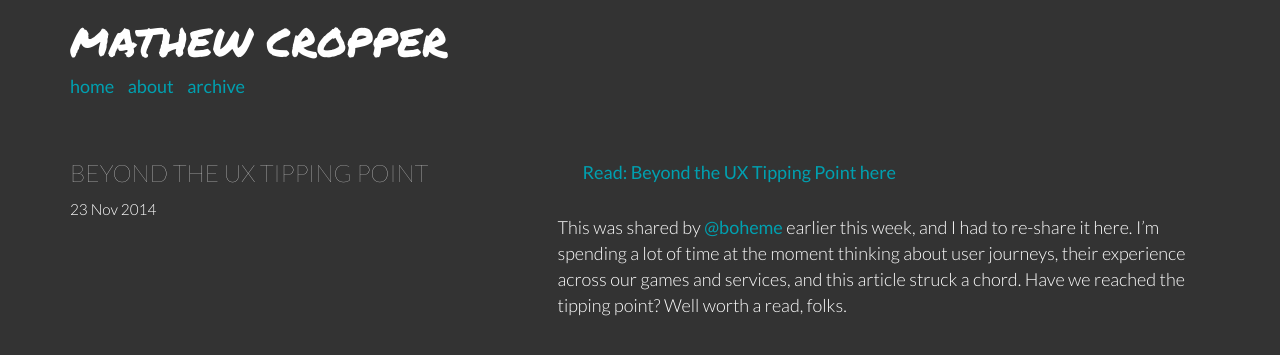
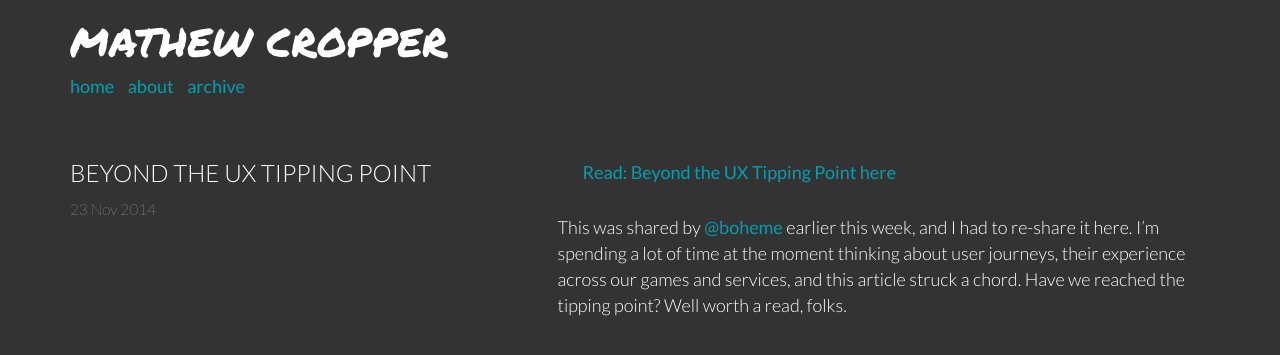
Before and after one commit to mathewcropper/mathewcropper.github.io, a Jekyll site: the page built from _posts/2014-11-23-beyond-the-ux-tipping-point.md, in a window 1280 px wide. Shown: the top 355 px of the page. Built offline with Jekyll 4.4.1, drawn with Linux system fonts in a browser that asks for light colours; nearby versions of some CDN libraries; library files that are not in the unit come from our copies.

Commit message:
Bug: Weight on post page

```diff
--- a/_layouts/post.html
+++ b/_layouts/post.html
@@ -6,8 +6,8 @@ layout: default
   <div class="container">
 		<div class="row">
 		  <div class="col-md-5 mc-margin-bottom-50">
-			  <h3 class="text-uppercase mc-100">{{ page.title }}</h3>
-			  <p class="mc-300"><small>{{ page.date | date_to_string }}</small></p>
+			  <h3 class="text-uppercase mc-300">{{ page.title }}</h3>
+			  <p class="mc-100"><small>{{ page.date | date_to_string }}</small></p>
 		  </div>
 		  <div class="col-md-7 mc-margin-bottom-50">
 			  <p class="mc-100">
```
